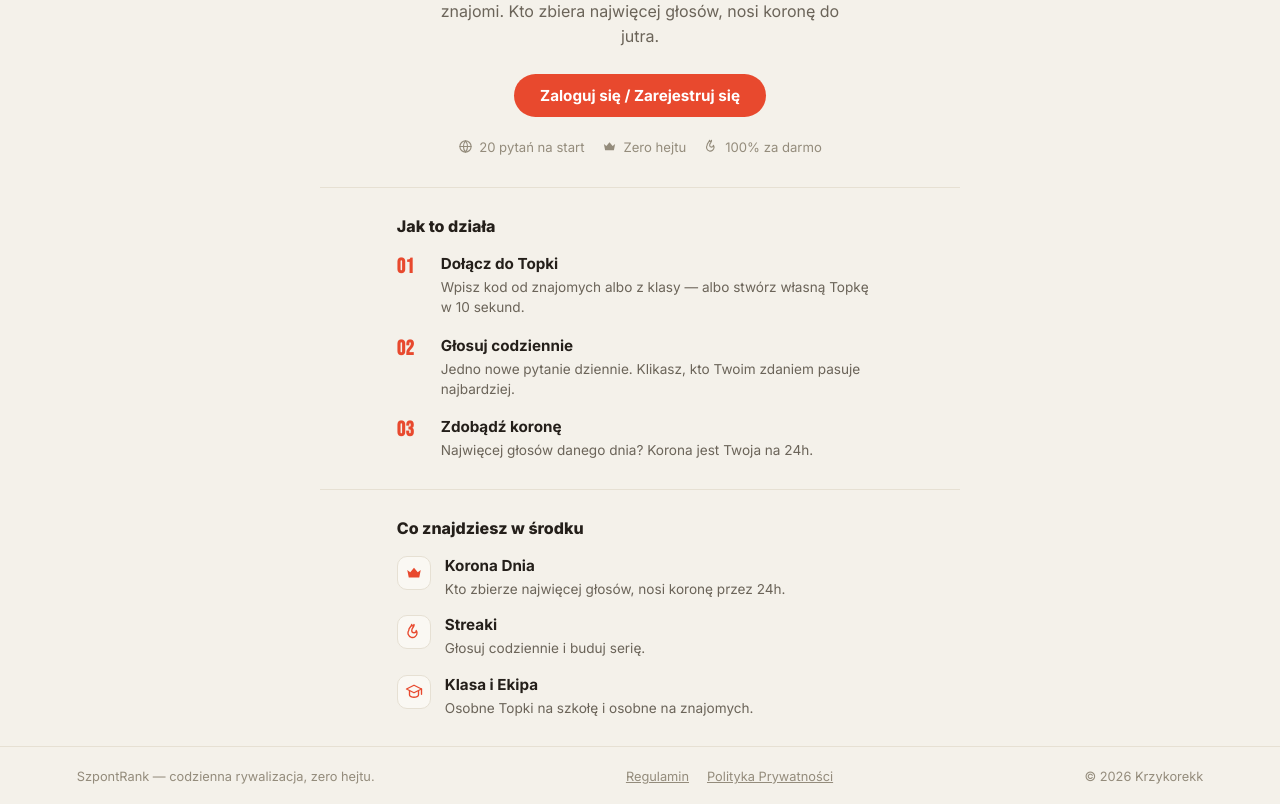
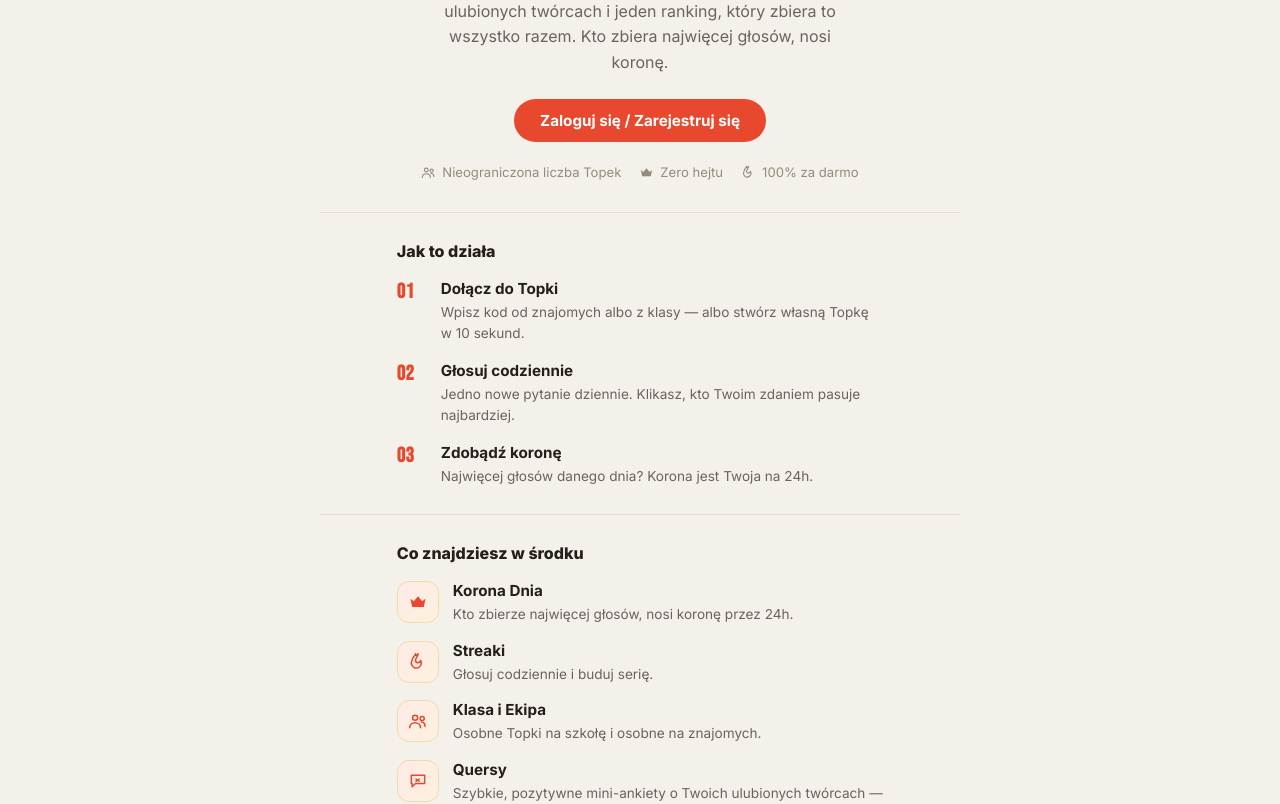
Before and after one commit to Krzykorekk/szpontrank, a React (Vite) app: page / in a window 1280 px wide. Shown: the part 380-1184 px from the top of the page. Built offline with nearby package versions, Linux system fonts and the light colour scheme; no server answers.

Commit message:
Aktualny opis strony glownej (Quersy, Ogolny Ranking), lepsze ikony funkcji, szerszy uklad na duzych ekranach

```diff
--- a/src/App.css
+++ b/src/App.css
@@ -214,6 +214,25 @@ a {
   gap: 6px;
 }
 
+@media (min-width: 960px) {
+  .kroki-sekcja,
+  .funkcje-sekcja {
+    max-width: 900px;
+  }
+
+  .funkcje {
+    display: grid;
+    grid-template-columns: repeat(2, 1fr);
+    gap: 20px 32px;
+  }
+
+  .kroki {
+    display: grid;
+    grid-template-columns: repeat(3, 1fr);
+    gap: 24px;
+  }
+}
+
 /* ============ "JAK TO DZIAŁA" i "CO ZNAJDZIESZ" ============ */
 .kroki-sekcja,
 .funkcje-sekcja {
@@ -284,11 +303,11 @@ a {
   display: inline-flex;
   align-items: center;
   justify-content: center;
-  width: 34px;
-  height: 34px;
-  border-radius: 10px;
-  background: var(--panel-jasny);
-  border: 1px solid var(--linia);
+  width: 42px;
+  height: 42px;
+  border-radius: 12px;
+  background: linear-gradient(135deg, #fdeae5, #fdf1de);
+  border: 1px solid #f2dba8;
   color: var(--czerwien);
   flex-shrink: 0;
 }
--- a/src/Landing.jsx
+++ b/src/Landing.jsx
@@ -1,6 +1,6 @@
 import { useEffect } from 'react'
 import { useNavigate, Link } from 'react-router-dom'
-import { IkonaKorona, IkonaOgien, IkonaSzkola, IkonaGlobus } from './Ikony'
+import { IkonaKorona, IkonaOgien, IkonaSzkola, IkonaQuersy, IkonaGlobus, IkonaGrupa } from './Ikony'
 
 const KROKI = [
   { tytul: 'Dołącz do Topki', opis: 'Wpisz kod od znajomych albo z klasy — albo stwórz własną Topkę w 10 sekund.' },
@@ -11,7 +11,10 @@ const KROKI = [
 const FUNKCJE = [
   { Ikona: IkonaKorona, tytul: 'Korona Dnia', opis: 'Kto zbierze najwięcej głosów, nosi koronę przez 24h.' },
   { Ikona: IkonaOgien, tytul: 'Streaki', opis: 'Głosuj codziennie i buduj serię.' },
-  { Ikona: IkonaSzkola, tytul: 'Klasa i Ekipa', opis: 'Osobne Topki na szkołę i osobne na znajomych.' },
+  { Ikona: IkonaGrupa, tytul: 'Klasa i Ekipa', opis: 'Osobne Topki na szkołę i osobne na znajomych.' },
+  { Ikona: IkonaQuersy, tytul: 'Quersy', opis: 'Szybkie, pozytywne mini-ankiety o Twoich ulubionych twórcach — tylko w appce mobilnej.' },
+  { Ikona: IkonaGlobus, tytul: 'Ogólny Ranking Apki', opis: 'Automatyczny ranking z sumy głosów ze wszystkich Twoich Topek.' },
+  { Ikona: IkonaSzkola, tytul: 'Zero Hejtu', opis: 'Same systemowe, pozytywne pytania — bez miejsca na złośliwości.' },
 ]
 
 export default function Landing({ zalogowany, profilGotowy }) {
@@ -31,8 +34,8 @@ export default function Landing({ zalogowany, profilGotowy }) {
         <img src="/brand/emblem.png" alt="SzpontRank" className="hero-godlo" />
         <h1 className="hero-tytul">Codzienna rywalizacja o koronę Twojej ekipy.</h1>
         <p className="hero-opis">
-          Jedno pytanie dziennie. Głosujecie razem — klasa albo znajomi. Kto zbiera najwięcej głosów,
-          nosi koronę do jutra.
+          Głosowania w klasie i wśród znajomych, szybkie Quersy o ulubionych twórcach i jeden ranking,
+          który zbiera to wszystko razem. Kto zbiera najwięcej głosów, nosi koronę.
         </p>
         <div className="hero-cta">
           <Link to="/rejestracja" className="install-btn">
@@ -40,7 +43,7 @@ export default function Landing({ zalogowany, profilGotowy }) {
           </Link>
         </div>
         <div className="staty">
-          <span><IkonaGlobus rozmiar={15} /> 20 pytań na start</span>
+          <span><IkonaGrupa rozmiar={15} /> Nieograniczona liczba Topek</span>
           <span><IkonaKorona rozmiar={15} /> Zero hejtu</span>
           <span><IkonaOgien rozmiar={15} /> 100% za darmo</span>
         </div>
@@ -67,7 +70,7 @@ export default function Landing({ zalogowany, profilGotowy }) {
           {FUNKCJE.map((f) => (
             <div className="funkcja-wiersz" key={f.tytul}>
               <span className="funkcja-ikona">
-                <f.Ikona rozmiar={18} />
+                <f.Ikona rozmiar={20} />
               </span>
               <div>
                 <h3>{f.tytul}</h3>
```
